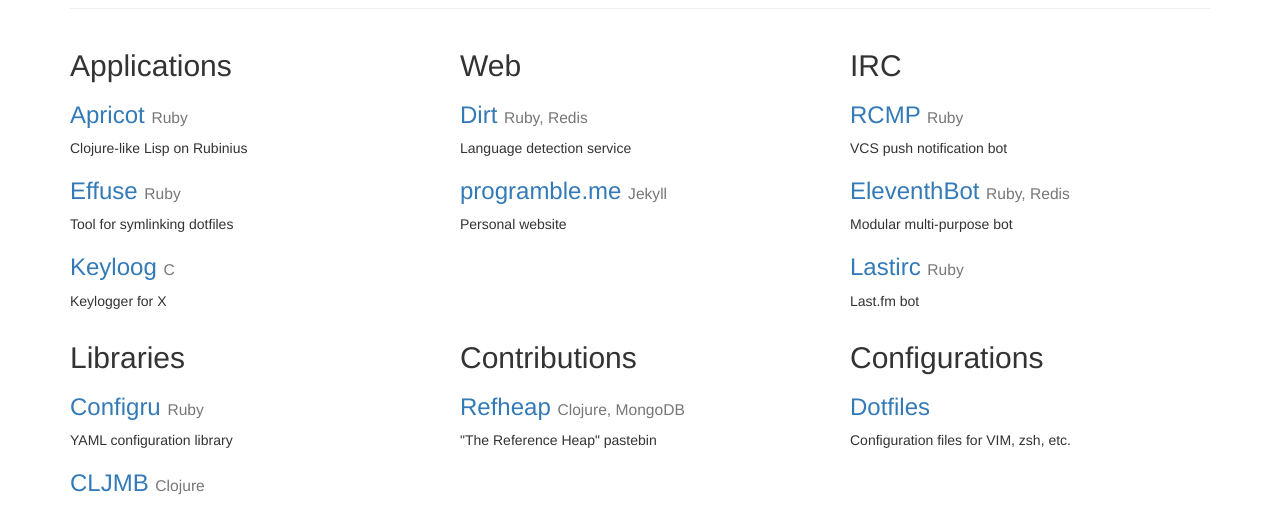
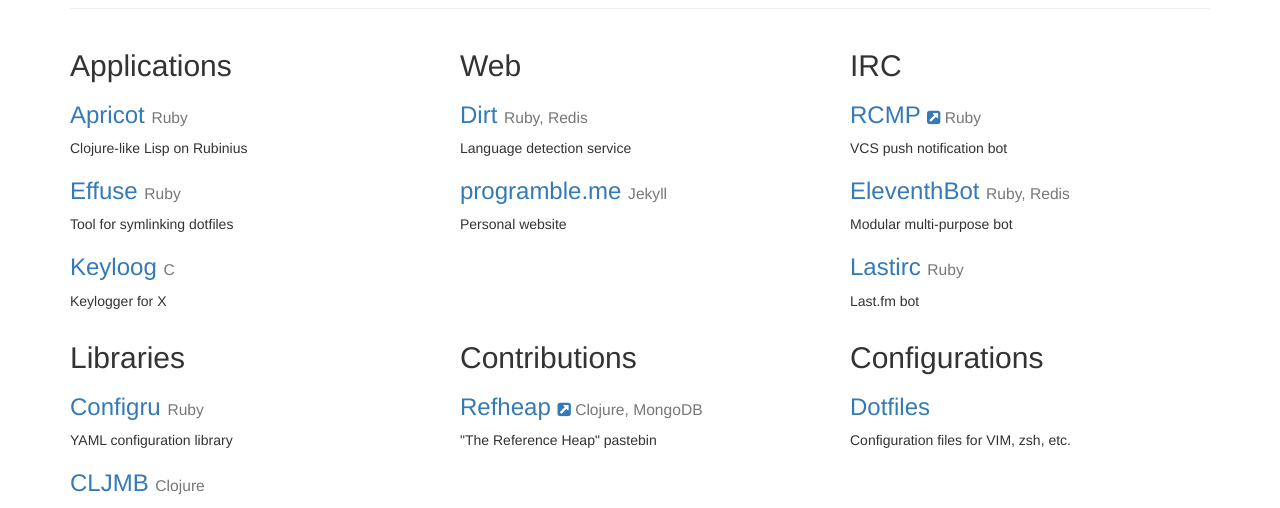
Before and after one commit to causal-agent/programble.github.io, a Jekyll site: the page built from projects.html, in a window 1280 px wide. Shown: the part 162-670 px from the top of the page. Built offline with Jekyll 4.4.1, drawn with Linux system fonts in a browser that asks for light colours; nearby versions of some CDN libraries.

Commit message:
Add links to websites of projects

```diff
--- a/projects.html
+++ b/projects.html
@@ -54,6 +54,9 @@
 
     <h3>
       <a href="https://github.com/programble/RCMP">RCMP</a>
+      <small>
+        <a href="http://rcmp.pw"><i class="fa fa-external-link-square"></i></a>
+      </small>
       <small>Ruby</small>
     </h3>
     <p>VCS push notification bot</p>
@@ -96,6 +99,9 @@
 
     <h3>
       <a href="https://github.com/Raynes/refheap">Refheap</a>
+      <small>
+        <a href="https://refheap.com"><i class="fa fa-external-link-square"></i></a>
+      </small>
       <small>Clojure, MongoDB</small>
     </h3>
     <p>"The Reference Heap" pastebin</p>
```
